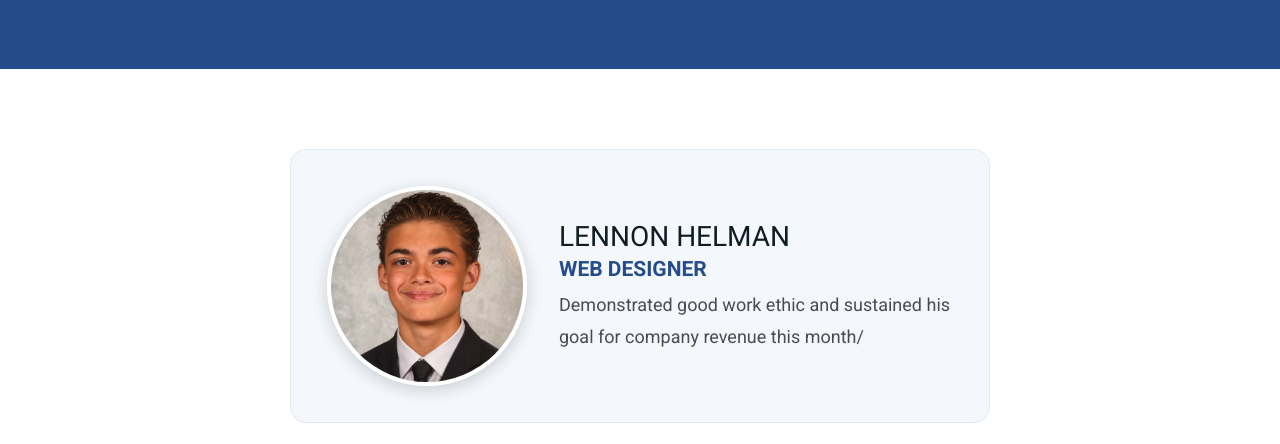
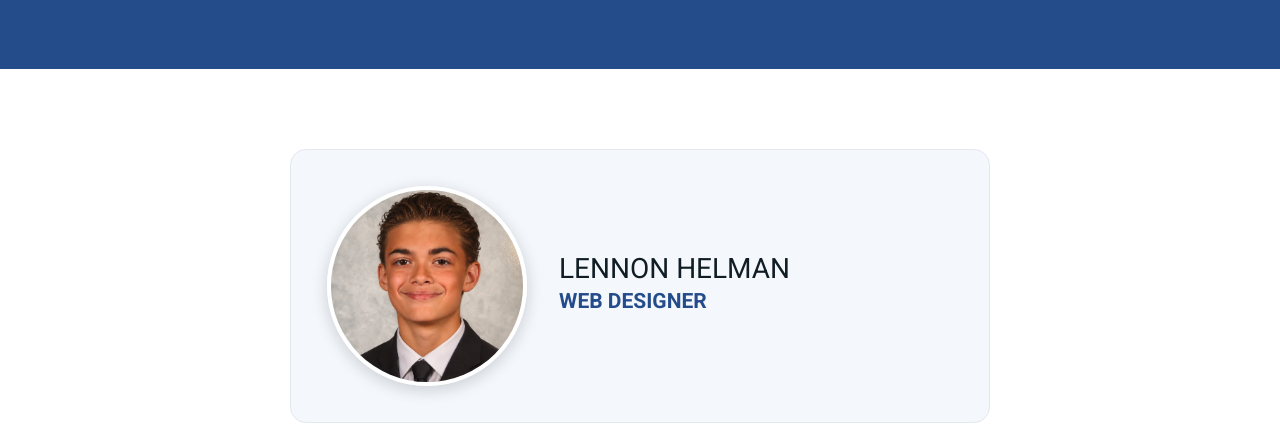
Before and after one commit to lenodrips-create/Kepler-Designs, a plain HTML site: page employees.html in a window 1280 px wide. Shown: the part 295-739 px from the top of the page. Drawn offline with Linux system fonts and the light colour scheme.

Commit message:
Remove Lennon Helman blurb
Co-Authored-By: Claude Sonnet 5.5 <noreply@anthropic.com>
Claude-Session: https://claude.ai/code/session_01HPieitzmZJ42z97eF8kcYx

```diff
--- a/employees.html
+++ b/employees.html
@@ -248,7 +248,6 @@
     <div>
       <h2>LENNON HELMAN</h2>
       <h3>WEB DESIGNER</h3>
-      <p>Demonstrated good work ethic and sustained his goal for company revenue this month/</p>
     </div>
   </div>
 
```
